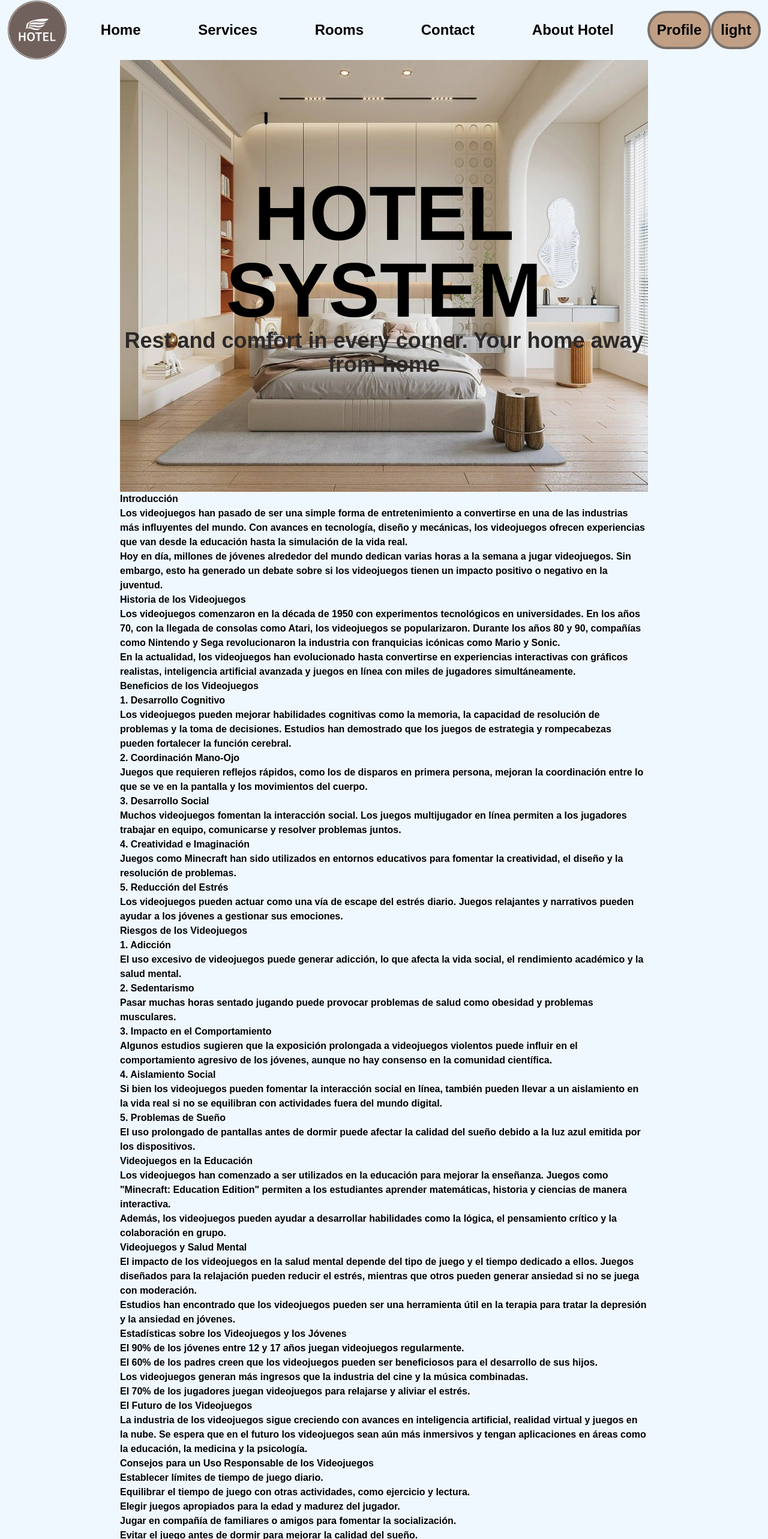
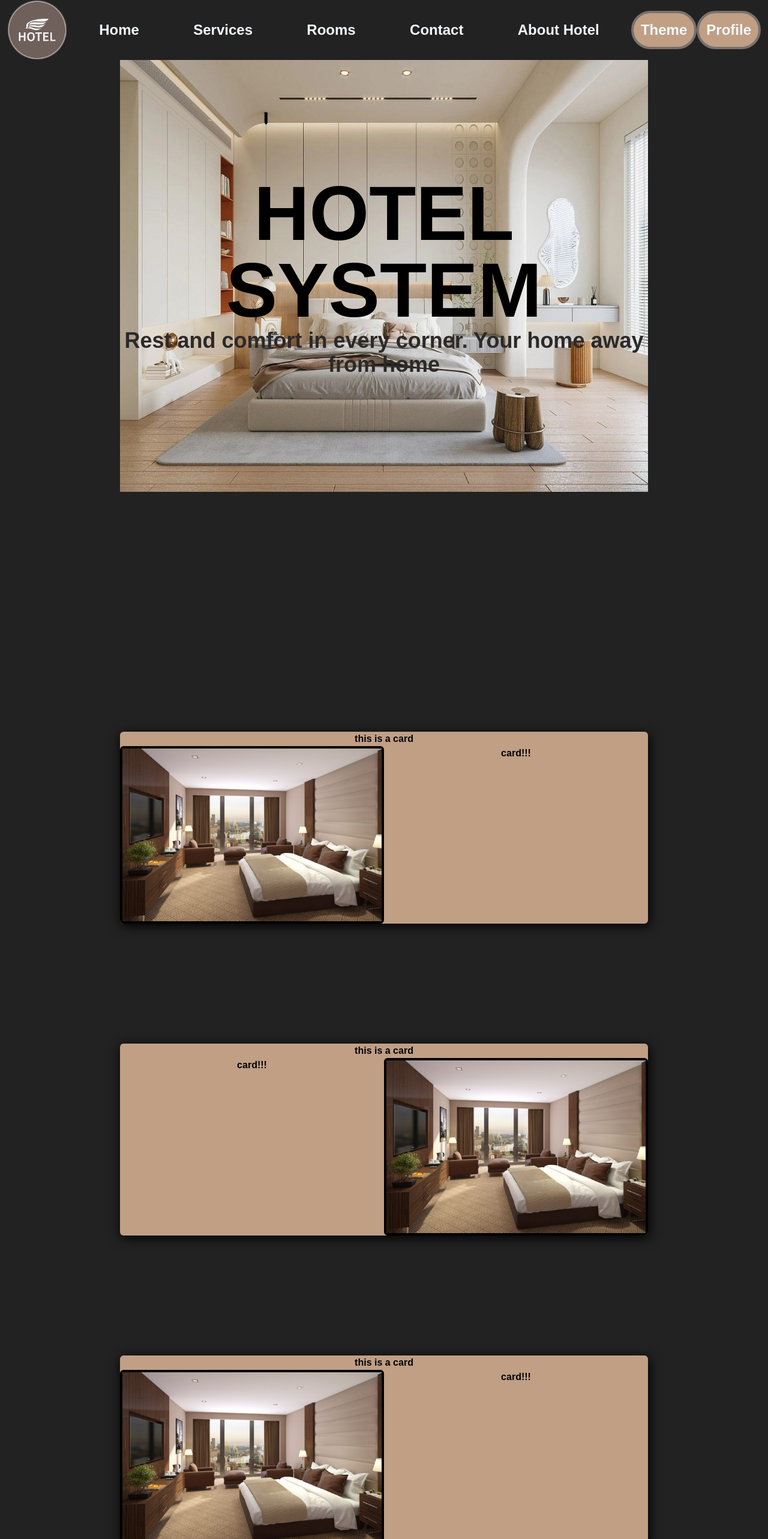
Before and after one commit to RUTMIR1/HotelFrontend, a React (Vite) app: page / in a window 1280 px wide. Shown: the top 2566 px of the page at 60% size. Built offline with nearby package versions, Linux system fonts and the light colour scheme.

Commit message:
observer

```diff
--- a/src/App.css
+++ b/src/App.css
@@ -1,6 +1,8 @@
 @import "tailwindcss";
 
 :root{
+    --btn-color: rgba(51, 33, 33, 0.884);
+
     --main-color: aliceblue;
     --second-color: #C09F85;
     --letter-color: black;
@@ -15,6 +17,7 @@
 *{
     font-family:sans-serif;
     font-weight: 900;
+    box-sizing: border-box;
 }
 
 .light-theme{
--- a/src/components/buttonComponent/Button.css
+++ b/src/components/buttonComponent/Button.css
@@ -1,5 +1,5 @@
 button:hover{
-    background-color: rgba(51, 33, 33, 0.884);
+    background-color: var(--btn-color);
     border: solid aliceblue;
     color: white;
     cursor: pointer;
--- a/src/components/buttonComponent/Button.tsx
+++ b/src/components/buttonComponent/Button.tsx
@@ -4,12 +4,11 @@ import './Button.css'
 export interface IButtonProps{
     children: React.ReactNode;
     onClick?: ()=> void;
-    id?:string;
 }
 
-function Button({children, onClick, id}:IButtonProps):JSX.Element{
+function Button({children, onClick}:IButtonProps):JSX.Element{
     return (
-        <button id={id} className='border-4 border-stone-500 p-3 w-auto rounded-full' type='button' onClick={onClick}>
+        <button className='border-4 border-stone-500 p-3 rounded-full w-auto' type='button' onClick={onClick}>
             {children}
         </button>
     )
--- /dev/null
+++ b/src/components/cardComponent/Card.css
@@ -0,0 +1,10 @@
+.card-structure{
+    box-shadow: 2px 4px 20px rgba(0, 0, 0, 1);
+    display: grid;
+    grid-template-columns: 1fr 1fr;
+    background-color: var(--second-color);
+}
+
+.card-structure > :first-child{
+    grid-column: span 2;
+}
--- /dev/null
+++ b/src/components/cardComponent/Card.tsx
@@ -0,0 +1,44 @@
+import { JSX } from "react";
+import './Card.css';
+
+interface ICardProps{
+    tittle?:string;
+    text?:string;
+    img?:string;
+    isLeft?:boolean
+}
+
+function Card({tittle, text, img, isLeft=true}:ICardProps):JSX.Element{
+    return (
+        <>
+            <article className="card-structure size-full text-center rounded-md">
+                <div>
+                    <h2>{tittle}</h2>
+                </div>
+                { isLeft? (
+                    <>
+                    <div className="border-4 rounded-md">
+                    <figure className="size-full">
+                        <img className="size-full" src={img} alt={tittle} />
+                    </figure>
+                    </div>
+                    <div>
+                        <p>{text}</p>
+                    </div>
+                    </>):(
+                    <>
+                        <div>
+                            <p>{text}</p>
+                        </div>
+                        <div className="border-4 rounded-md">
+                            <figure className="size-full">
+                                <img className="size-full" src={img} alt={tittle} />
+                            </figure>
+                        </div>
+                    </>)}
+            </article>
+        </>
+    )
+}
+
+export default Card;
--- a/src/components/headerComponent/Header.css
+++ b/src/components/headerComponent/Header.css
@@ -1,13 +1,29 @@
 ul{
     color: inherit;
 }
-li{
+.item{
     color: inherit;
     transition: 0.2s linear;
 }
 
-li:hover{
+.item:hover{
     font-size: xx-large;
     transition: 0.5s linear;
     cursor: pointer;
 }
+
+.list{
+    background-color: var(--second-color);
+    scale: 1;
+    transition: 0.1s linear;
+}
+
+.option:hover{
+    cursor: pointer;
+    background-color: var(--btn-color);
+    color: aliceblue;
+}
+
+.not-show{
+    scale: 0;
+}
--- a/src/components/headerComponent/Header.tsx
+++ b/src/components/headerComponent/Header.tsx
@@ -5,56 +5,63 @@ import './Header.css'
 
 
 function Header():JSX.Element{
-    const [theme, setTheme] = useState('light');
+
+    const getUserTheme = ():string =>{
+        const storedTheme:string | null = window.localStorage.getItem("theme");
+        if(storedTheme) return storedTheme;
+        return window.matchMedia("(prefers-color-scheme)").matches ? "dark" : "light";
+    }
+    const [theme, setTheme] = useState(getUserTheme());
+    const [isMenuThemeOpen, setIsMenuThemeOpen] = useState(false);
 
     useEffect(():void=>{
-        const elements = window.document.querySelectorAll('[data-theme]');
-        elements.forEach((el)=>{
-            el.classList.toggle('light-theme');
-            el.classList.toggle('dark-theme');
-        })
-        console.log(elements);
-    }, [theme])
-
-
-    const changeTheme = ():void=>{
-
-        if(theme === 'light'){
-            setTheme('dark');
-        };
-        if(theme === 'dark'){
-            setTheme('light');
-        };
-    }
+        setIsMenuThemeOpen(false);
+        const elements:NodeListOf<Element> = window.document.querySelectorAll('[data-theme]');
+        elements.forEach((el:Element)=>{
+            el.classList.remove('light-theme', 'dark-theme');
+            el.classList.add(`${theme}-theme`);
+        });
+        window.localStorage.setItem('theme',theme);
+    }, [theme]);
 
     return (
+        <>
         <header className="light-theme z-999 text-2xl p-3 h-25 flex justify-around items-center gap-2
          text-center sticky top-0 right-0 left-0" data-theme>
             <figure className="flex items-center w-25">
                 <img className="" src="icon.png" alt="icon"/>
             </figure>
-            <ul className="flex flex-auto items-center justify-around max-lg:hidden">
-                <li>
-                    Home
-                </li>
-                <li>
-                    Services
-                </li>
-                <li>
-                    Rooms
-                </li>
-                <li>
-                    Contact
-                </li>
-                <li>
-                    About Hotel
-                </li>
-            </ul>
-            <div>
+            <nav className="flex flex-auto items-center justify-around max-lg:hidden">
+                    <a className="item">
+                        Home
+                    </a>
+                    <a className="item">
+                        Services
+                    </a>
+                    <a className="item">
+                        Rooms
+                    </a>
+                    <a className="item">
+                        Contact
+                    </a>
+                    <a className="item">
+                        About Hotel
+                    </a>
+            </nav>
+            <div className="flex">
+                <Button children={'Theme'} onClick={():void=>setIsMenuThemeOpen(!isMenuThemeOpen)}></Button>
                 <Button children={'Profile'} onClick={():void=> alert('This is a button')}></Button>
-                <Button children={theme} onClick={changeTheme} id="btn-mode"></Button>
+                <div className={`absolute top-20 list text-sm border-2 border-stone-500
+                    ${isMenuThemeOpen ? '':'not-show'}`}>
+                    <span className="border-2 border-stone-500">Select Theme:</span>
+                    <ul>
+                        <li className="border-2 border-stone-500 option" onClick={():void =>setTheme('light')}>Light</li>
+                        <li className="border-2 border-stone-500 option" onClick={():void =>setTheme('dark')}>Dark</li>
+                    </ul>
+                </div>
             </div>
         </header>
+        </>
     )
 }
 
--- a/src/components/homeComponent/Home.css
+++ b/src/components/homeComponent/Home.css
@@ -7,3 +7,24 @@
 .subtittle{
     color: rgb(44, 41, 41);
 }
+.cards{
+    display: grid;
+    grid-template-rows: repeat(3, 1fr);
+}
+
+.card{
+    opacity: 0;
+}
+
+.show-card{
+    animation: reveal 1s both;
+}
+
+@keyframes reveal{
+    from{
+        opacity: 0;
+    }
+    to{
+        opacity: 1;
+    }
+}
--- a/src/components/homeComponent/Home.tsx
+++ b/src/components/homeComponent/Home.tsx
@@ -1,6 +1,29 @@
-import { JSX } from "react";
+import { JSX, useEffect, useRef } from "react";
 import './Home.css'
+import Card from "../cardComponent/Card";
 function Home():JSX.Element{
+    const elementRef = useRef<(HTMLDivElement | null)[]>([]);
+
+    useEffect(()=>{
+        const observer = new IntersectionObserver(
+            ([entries])=>{
+                Array(entries).forEach((el) => {
+                    //if(Number(el.target.getAttribute('data-index')) == index){
+                        if(el.isIntersecting){
+                            el.target.classList.add('show-card');
+                        }
+                    //}
+                });
+            },{
+                root: null,
+                threshold:0.5
+            }
+        )
+        elementRef.current.forEach((el)=>{
+           if(el) observer.observe(el);
+        })
+    });
+
     return(
         <>
             <figure className="relative font-black text-center">
@@ -10,98 +33,20 @@ function Home():JSX.Element{
                     <h2 className="subtittle font-black text-4xl max-lg:text-2xl">Rest and comfort in every corner. Your home away from home</h2>
                 </div>
             </figure>
-            <section>
-                <h2>Introducción</h2>
-                <p>Los videojuegos han pasado de ser una simple forma de entretenimiento a convertirse en una de las industrias más influyentes del mundo. Con avances en tecnología, diseño y mecánicas, los videojuegos ofrecen experiencias que van desde la educación hasta la simulación de la vida real.</p>
-                <p>Hoy en día, millones de jóvenes alrededor del mundo dedican varias horas a la semana a jugar videojuegos. Sin embargo, esto ha generado un debate sobre si los videojuegos tienen un impacto positivo o negativo en la juventud.</p>
+            <section className="cards mt-50 text-black">
+                <div data-index="0" ref={(el)=>{elementRef.current.push(el)}} className="card mt-50">
+                    <Card tittle="this is a card" text="card!!!" img="room1.jpg"></Card>
+                </div>
+                <div data-index="1" ref={(el)=>{elementRef.current.push(el)}} className="card mt-50">
+                    <Card tittle="this is a card" text="card!!!" img="room1.jpg" isLeft={false}></Card>
+                </div>
+                <div data-index="2" ref={(el)=>{elementRef.current.push(el)}} className="card mt-50">
+                    <Card tittle="this is a card" text="card!!!" img="room1.jpg"></Card>
+                </div>
+                <div data-index="3" ref={(el)=>{elementRef.current.push(el)}} className="card mt-50">
+                    <Card tittle="this is a card" text="card!!!" img="room1.jpg" isLeft={false}></Card>
+                </div>
             </section>
-
-            <section>
-                <h2>Historia de los Videojuegos</h2>
-                <p>Los videojuegos comenzaron en la década de 1950 con experimentos tecnológicos en universidades. En los años 70, con la llegada de consolas como Atari, los videojuegos se popularizaron. Durante los años 80 y 90, compañías como Nintendo y Sega revolucionaron la industria con franquicias icónicas como Mario y Sonic.</p>
-                <p>En la actualidad, los videojuegos han evolucionado hasta convertirse en experiencias interactivas con gráficos realistas, inteligencia artificial avanzada y juegos en línea con miles de jugadores simultáneamente.</p>
-            </section>
-
-            <section>
-                <h2>Beneficios de los Videojuegos</h2>
-                <h3>1. Desarrollo Cognitivo</h3>
-                <p>Los videojuegos pueden mejorar habilidades cognitivas como la memoria, la capacidad de resolución de problemas y la toma de decisiones. Estudios han demostrado que los juegos de estrategia y rompecabezas pueden fortalecer la función cerebral.</p>
-
-                <h3>2. Coordinación Mano-Ojo</h3>
-                <p>Juegos que requieren reflejos rápidos, como los de disparos en primera persona, mejoran la coordinación entre lo que se ve en la pantalla y los movimientos del cuerpo.</p>
-
-                <h3>3. Desarrollo Social</h3>
-                <p>Muchos videojuegos fomentan la interacción social. Los juegos multijugador en línea permiten a los jugadores trabajar en equipo, comunicarse y resolver problemas juntos.</p>
-
-                <h3>4. Creatividad e Imaginación</h3>
-                <p>Juegos como Minecraft han sido utilizados en entornos educativos para fomentar la creatividad, el diseño y la resolución de problemas.</p>
-
-                <h3>5. Reducción del Estrés</h3>
-                <p>Los videojuegos pueden actuar como una vía de escape del estrés diario. Juegos relajantes y narrativos pueden ayudar a los jóvenes a gestionar sus emociones.</p>
-            </section>
-
-            <section>
-                <h2>Riesgos de los Videojuegos</h2>
-                <h3>1. Adicción</h3>
-                <p>El uso excesivo de videojuegos puede generar adicción, lo que afecta la vida social, el rendimiento académico y la salud mental.</p>
-
-                <h3>2. Sedentarismo</h3>
-                <p>Pasar muchas horas sentado jugando puede provocar problemas de salud como obesidad y problemas musculares.</p>
-
-                <h3>3. Impacto en el Comportamiento</h3>
-                <p>Algunos estudios sugieren que la exposición prolongada a videojuegos violentos puede influir en el comportamiento agresivo de los jóvenes, aunque no hay consenso en la comunidad científica.</p>
-
-                <h3>4. Aislamiento Social</h3>
-                <p>Si bien los videojuegos pueden fomentar la interacción social en línea, también pueden llevar a un aislamiento en la vida real si no se equilibran con actividades fuera del mundo digital.</p>
-
-                <h3>5. Problemas de Sueño</h3>
-                <p>El uso prolongado de pantallas antes de dormir puede afectar la calidad del sueño debido a la luz azul emitida por los dispositivos.</p>
-            </section>
-
-            <section>
-                <h2>Videojuegos en la Educación</h2>
-                <p>Los videojuegos han comenzado a ser utilizados en la educación para mejorar la enseñanza. Juegos como "Minecraft: Education Edition" permiten a los estudiantes aprender matemáticas, historia y ciencias de manera interactiva.</p>
-                <p>Además, los videojuegos pueden ayudar a desarrollar habilidades como la lógica, el pensamiento crítico y la colaboración en grupo.</p>
-            </section>
-
-            <section>
-                <h2>Videojuegos y Salud Mental</h2>
-                <p>El impacto de los videojuegos en la salud mental depende del tipo de juego y el tiempo dedicado a ellos. Juegos diseñados para la relajación pueden reducir el estrés, mientras que otros pueden generar ansiedad si no se juega con moderación.</p>
-                <p>Estudios han encontrado que los videojuegos pueden ser una herramienta útil en la terapia para tratar la depresión y la ansiedad en jóvenes.</p>
-            </section>
-
-            <section>
-                <h2>Estadísticas sobre los Videojuegos y los Jóvenes</h2>
-                <ul>
-                    <li>El 90% de los jóvenes entre 12 y 17 años juegan videojuegos regularmente.</li>
-                    <li>El 60% de los padres creen que los videojuegos pueden ser beneficiosos para el desarrollo de sus hijos.</li>
-                    <li>Los videojuegos generan más ingresos que la industria del cine y la música combinadas.</li>
-                    <li>El 70% de los jugadores juegan videojuegos para relajarse y aliviar el estrés.</li>
-                </ul>
-            </section>
-
-            <section>
-                <h2>El Futuro de los Videojuegos</h2>
-                <p>La industria de los videojuegos sigue creciendo con avances en inteligencia artificial, realidad virtual y juegos en la nube. Se espera que en el futuro los videojuegos sean aún más inmersivos y tengan aplicaciones en áreas como la educación, la medicina y la psicología.</p>
-            </section>
-
-            <section>
-                <h2>Consejos para un Uso Responsable de los Videojuegos</h2>
-                <ul>
-                    <li>Establecer límites de tiempo de juego diario.</li>
-                    <li>Equilibrar el tiempo de juego con otras actividades, como ejercicio y lectura.</li>
-                    <li>Elegir juegos apropiados para la edad y madurez del jugador.</li>
-                    <li>Jugar en compañía de familiares o amigos para fomentar la socialización.</li>
-                    <li>Evitar el juego antes de dormir para mejorar la calidad del sueño.</li>
-                </ul>
-            </section>
-
-            <section>
-                <h2>Conclusión</h2>
-                <p>Los videojuegos son una parte importante de la vida de muchos jóvenes y pueden ser beneficiosos si se utilizan de manera equilibrada. Sin embargo, es crucial regular el tiempo de juego y elegir títulos adecuados para evitar problemas de adicción y salud.</p>
-                <p>Al final, el impacto de los videojuegos en los jóvenes depende de cómo se usen y del contexto en el que se jueguen. Con una supervisión adecuada, los videojuegos pueden ser una herramienta poderosa para el aprendizaje, el entretenimiento y el desarrollo personal.</p>
-            </section>
-
         </>
     )
 }
```
Also changed, not shown: public/room1.jpg (renamed from public/home2.jpg).
